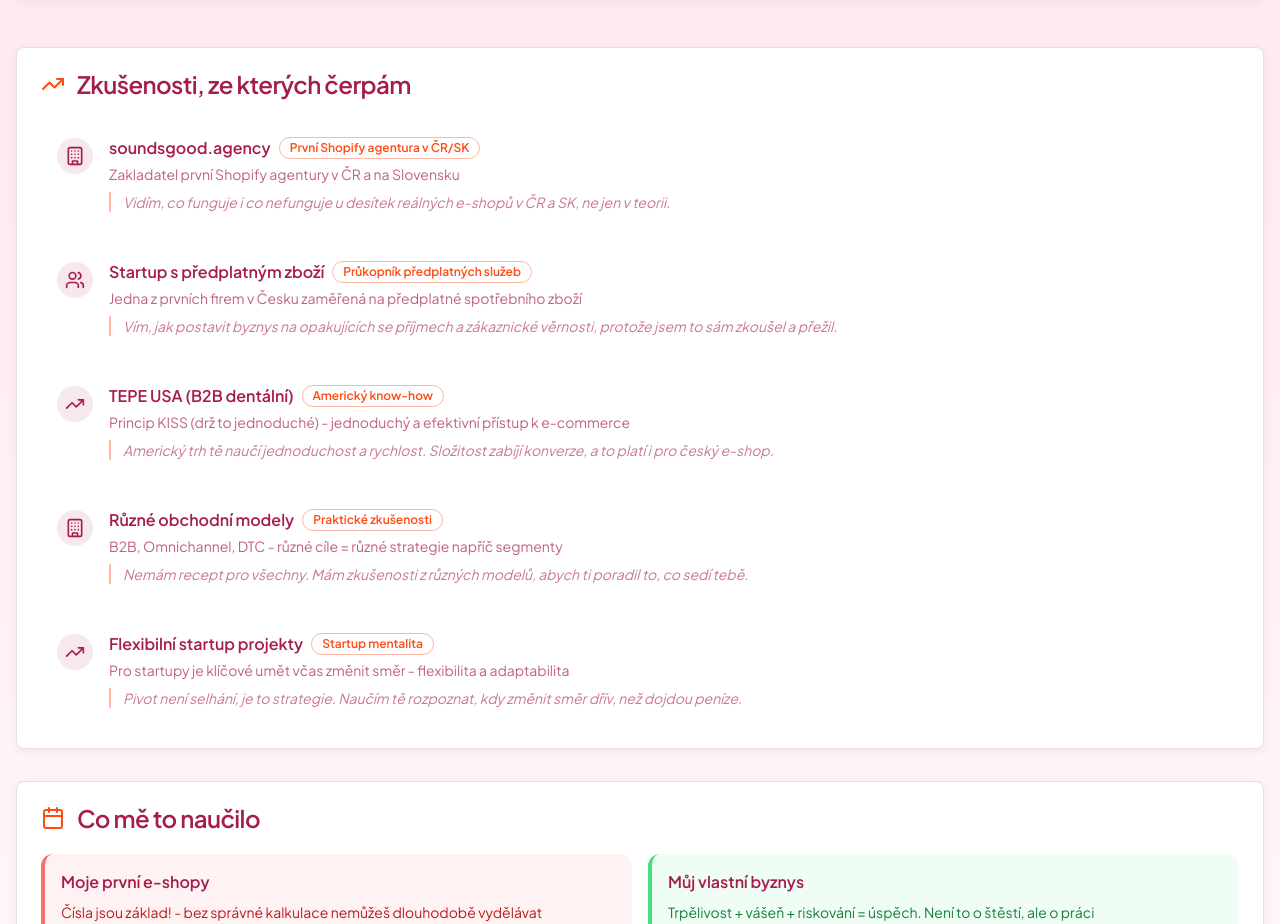
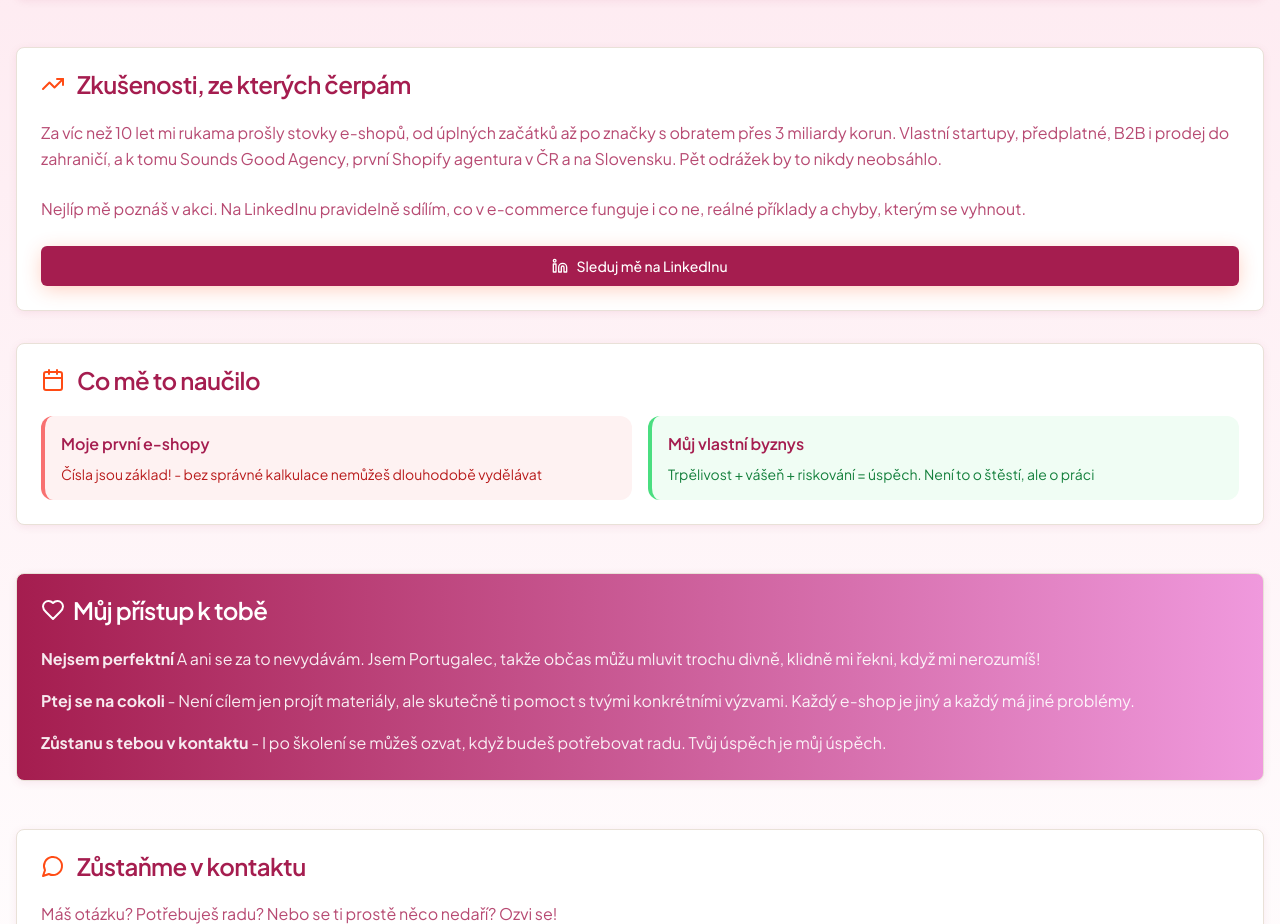
Before and after one commit to davidsimoes/hzb-eshop-kit, a React (Vite) app: page /about in a window 1280 px wide. Shown: the part 860-1784 px from the top of the page. Built offline with nearby package versions, Linux system fonts and the light colour scheme.

Commit message:
o-mne: replace reductive experience list with breadth + LinkedIn follow CTA; platform name 'Wix a Squarespace'
Co-Authored-By: Claude Opus 4.8 (1M context) <noreply@anthropic.com>

```diff
--- a/src/data/platformEngine.ts
+++ b/src/data/platformEngine.ts
@@ -107,8 +107,8 @@ export const PLATFORMS: Record<PlatformKey, Platform> = {
   },
   builder: {
     key: 'builder',
-    name: 'Webové stavebnice (Wix, Squarespace)',
-    tagline: 'Nejjednodušší cesta k hezkému malému obchodu nebo portfoliu.',
+    name: 'Wix a Squarespace',
+    tagline: 'Uděláš si hezký web a malý obchod sama, klikáním a bez programátora.',
     monthlyCost: '300 až 700 Kč / měsíc',
     strengths: [
       'Postavíš si web i obchod klikáním, opravdu během odpoledne',
--- a/src/pages/About.tsx
+++ b/src/pages/About.tsx
@@ -4,44 +4,13 @@ import { Button } from '@/components/ui/button';
 import { Badge } from '@/components/ui/badge';
 import { Header } from '@/components/Header/Header';
 import { Breadcrumb } from '@/components/Navigation/Breadcrumb';
-import { User, Building, TrendingUp, Heart, MessageCircle, ExternalLink, Star, Award, Calendar, Phone, Mail, Users } from 'lucide-react';
+import { TrendingUp, Heart, MessageCircle, ExternalLink, Star, Award, Calendar, Phone, Mail, Users, Linkedin } from 'lucide-react';
 import davidHeadshot from '/images/f2474b23-8549-4599-8f5a-5ee1f6ad1022.png';
 import techWorkspace from '/images/f608b034-7b19-4647-91f2-cf62814783e3.png';
 const About = () => {
   const {
     t
   } = useTranslation();
-  const experiences = [{
-    title: "soundsgood.agency",
-    description: "Zakladatel první Shopify agentury v ČR a na Slovensku",
-    icon: Building,
-    highlight: "První Shopify agentura v ČR/SK",
-    why: "Vidím, co funguje i co nefunguje u desítek reálných e-shopů v ČR a SK, ne jen v teorii."
-  }, {
-    title: "Startup s předplatným zboží",
-    description: "Jedna z prvních firem v Česku zaměřená na předplatné spotřebního zboží",
-    icon: Users,
-    highlight: "Průkopník předplatných služeb",
-    why: "Vím, jak postavit byznys na opakujících se příjmech a zákaznické věrnosti, protože jsem to sám zkoušel a přežil."
-  }, {
-    title: "TEPE USA (B2B dentální)",
-    description: "Princip KISS (drž to jednoduché) - jednoduchý a efektivní přístup k e-commerce",
-    icon: TrendingUp,
-    highlight: "Americký know-how",
-    why: "Americký trh tě naučí jednoduchost a rychlost. Složitost zabíjí konverze, a to platí i pro český e-shop."
-  }, {
-    title: "Různé obchodní modely",
-    description: "B2B, Omnichannel, DTC - různé cíle = různé strategie napříč segmenty",
-    icon: Building,
-    highlight: "Praktické zkušenosti",
-    why: "Nemám recept pro všechny. Mám zkušenosti z různých modelů, abych ti poradil to, co sedí tebě."
-  }, {
-    title: "Flexibilní startup projekty",
-    description: "Pro startupy je klíčové umět včas změnit směr - flexibilita a adaptabilita",
-    icon: TrendingUp,
-    highlight: "Startup mentalita",
-    why: "Pivot není selhání, je to strategie. Naučím tě rozpoznat, kdy změnit směr dřív, než dojdou peníze."
-  }];
   const lessons = [{
     title: "Moje první e-shopy",
     lesson: "Čísla jsou základ! - bez správné kalkulace nemůžeš dlouhodobě vydělávat",
@@ -170,27 +139,19 @@ const About = () => {
             </CardTitle>
           </CardHeader>
           <CardContent>
-            <div className="space-y-4">
-              {experiences.map((exp, index) => {
-                const Icon = exp.icon;
-                return (
-                  <div key={index} className="flex items-start gap-4 p-4 rounded-xl bg-brand-soft/40 hover:bg-brand-soft/70 transition-colors">
-                    <div className="bg-brand-wine/10 rounded-full p-2 shrink-0 mt-0.5">
-                      <Icon className="w-5 h-5 text-brand-wine" />
-                    </div>
-                    <div className="flex-1">
-                      <div className="flex flex-wrap items-center gap-2 mb-1">
-                        <h4 className="font-semibold text-brand-wine">{exp.title}</h4>
-                        <Badge variant="outline" className="text-xs border-brand-orange/40 text-brand-orange">{exp.highlight}</Badge>
-                      </div>
-                      <p className="text-brand-wine/70 text-sm mb-2">{exp.description}</p>
-                      <p className="text-brand-wine/60 text-sm italic border-l-2 border-brand-orange/40 pl-3">
-                        {exp.why}
-                      </p>
-                    </div>
-                  </div>
-                );
-              })}
+            <div className="space-y-6">
+              <p className="text-brand-wine/80 leading-relaxed">
+                Za víc než 10 let mi rukama prošly stovky e-shopů, od úplných začátků až po značky s obratem přes 3 miliardy korun. Vlastní startupy, předplatné, B2B i prodej do zahraničí, a k tomu Sounds Good Agency, první Shopify agentura v ČR a na Slovensku. Pět odrážek by to nikdy neobsáhlo.
+              </p>
+              <p className="text-brand-wine/80 leading-relaxed">
+                Nejlíp mě poznáš v akci. Na LinkedInu pravidelně sdílím, co v e-commerce funguje i co ne, reálné příklady a chyby, kterým se vyhnout.
+              </p>
+              <Button className="flex items-center gap-2 bg-brand-wine hover:bg-brand-wine/90 text-white" asChild>
+                <a href="https://www.linkedin.com/in/davidjsimoes/" target="_blank" rel="noopener noreferrer">
+                  <Linkedin className="w-4 h-4" />
+                  Sleduj mě na LinkedInu
+                </a>
+              </Button>
             </div>
           </CardContent>
         </Card>
```
